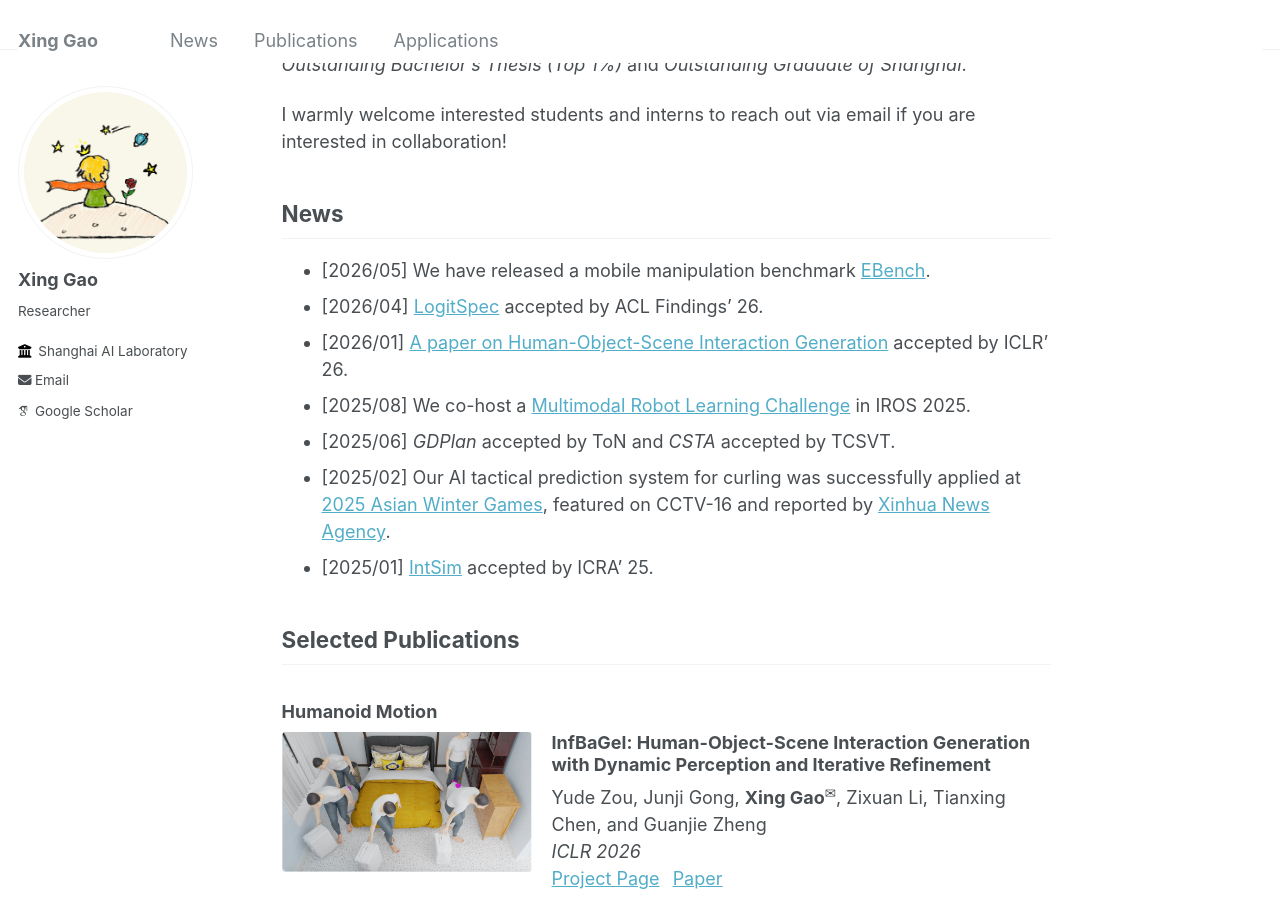
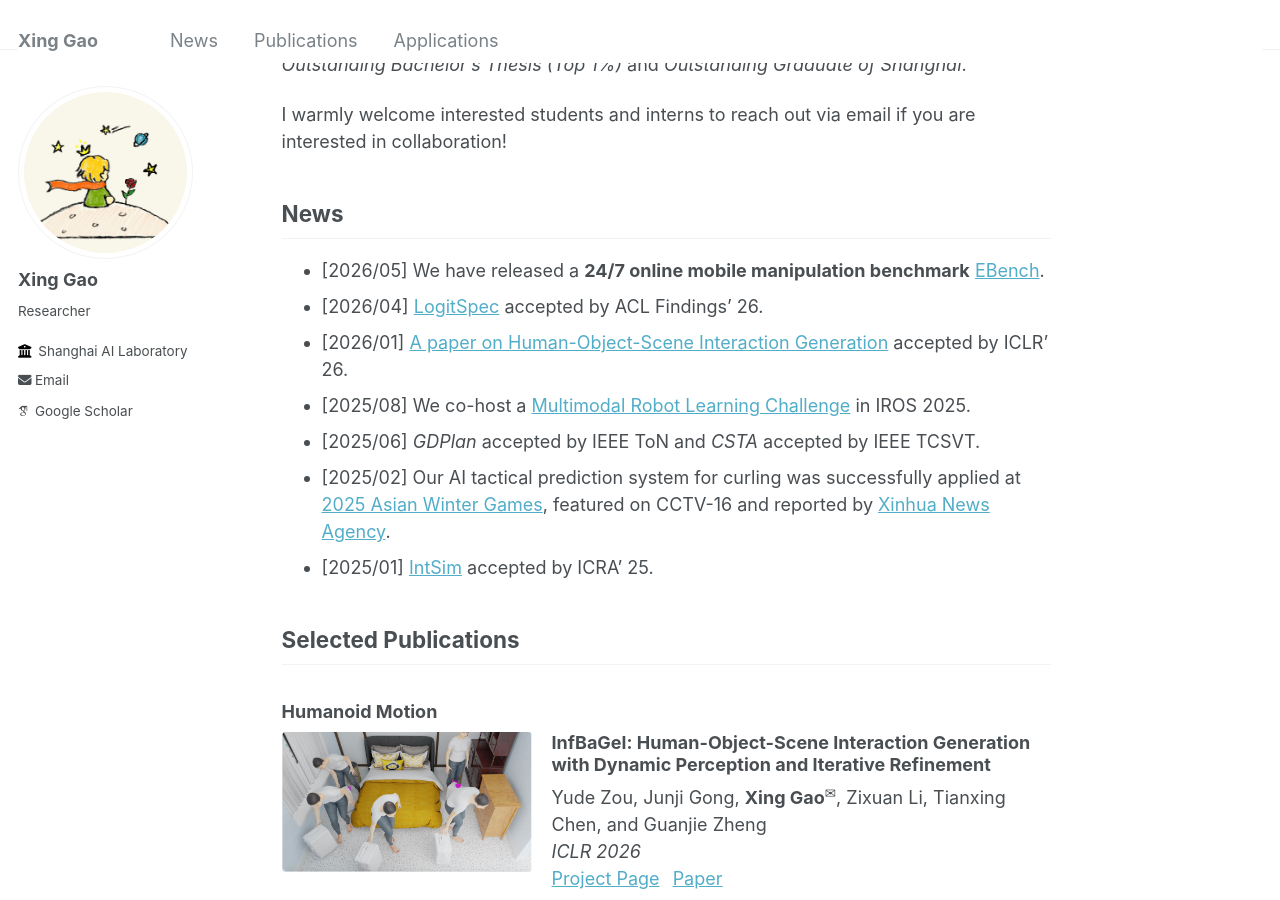
Before and after one commit to william-gx/william-gx.github.io, a Jekyll site: the page built from _pages/about.md, in a window 1280 px wide and 900 px high, scrolled down 371 px. Built offline with Jekyll 4.4.1, drawn with Linux system fonts in a browser that asks for light colours; some web fonts are replaced.

Commit message:
Update about.md

```diff
--- a/_pages/about.md
+++ b/_pages/about.md
@@ -13,11 +13,11 @@ I received my Ph.D. degree in Electronic Engineering from [Shanghai Jiao Tong Un
 I warmly welcome interested students and interns to reach out via email if you are interested in collaboration!
 
 <h2 id="news">News</h2>
-* \[2026/05\]  We have released a mobile manipulation benchmark [EBench](https://github.com/InternRobotics/EBench).
+* \[2026/05\]  We have released a **24/7 online mobile manipulation benchmark** [EBench](https://github.com/InternRobotics/EBench).
 * \[2026/04\] [LogitSpec](https://arxiv.org/abs/2507.01449) accepted by ACL Findings' 26.
 * \[2026/01\] [A paper on Human-Object-Scene Interaction Generation](https://yudezou.github.io/InfBaGel-page/) accepted by ICLR' 26.
 * \[2025/08\] We co-host a [Multimodal Robot Learning Challenge](https://internrobotics.shlab.org.cn/challenge/2025/) in IROS 2025.
-* \[2025/06\] *GDPlan* accepted by ToN and *CSTA* accepted by TCSVT.
+* \[2025/06\] *GDPlan* accepted by IEEE ToN and *CSTA* accepted by IEEE TCSVT.
 * \[2025/02\] Our AI tactical prediction system for curling was successfully applied at [2025 Asian Winter Games](https://www.harbin2025.com/english/index.html), featured on CCTV-16 and reported by [Xinhua News Agency](https://www.news.cn/sports/20250214/96fecff076cf4918bcbacc2540d6f837/c.html).
 * \[2025/01\] [IntSim](https://william-gx.github.io/IntSim) accepted by ICRA' 25.
 
```
